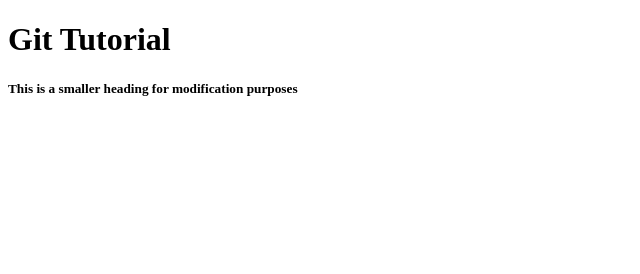
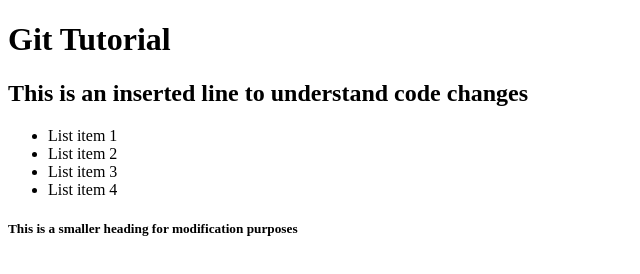
Before and after one commit to ScottB100/git-tutorial, a plain HTML site: page index.html in a window 1280 px wide. Shown: the whole page, without its empty margins (0-640 px from the left). Drawn offline with Linux system fonts and the light colour scheme.

Commit message:
Added List items

```diff
--- a/index.html
+++ b/index.html
@@ -8,6 +8,13 @@
 </head>
 <body>
     <H1>Git Tutorial </H1>
+    <H2> This is an inserted line to understand code changes</H2>
 </body>
+<ul>
+    <li>List item 1 </li>
+    <li>List item 2 </li>
+    <li>List item 3 </li>
+    <li>List item 4 </li>
+</ul>
 <h5>This is a smaller heading for modification purposes</h5>
 </html>
```
